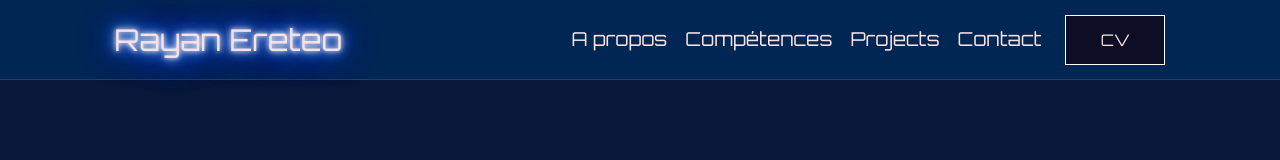
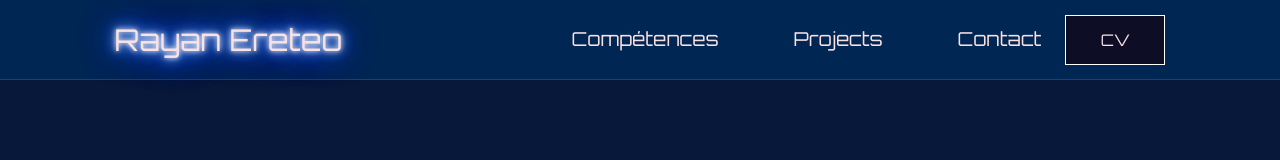
Before and after one commit to RayanEreteo/portfolio, a Next.js app: page / in a window 1280 px wide. Shown: the top 160 px of the page. Built offline with nearby package versions, Linux system fonts and the light colour scheme.

Commit message:
Remove "A propos" link from Navbar component

```diff
--- a/components/Navbar.tsx
+++ b/components/Navbar.tsx
@@ -14,7 +14,6 @@ function Navbar() {
                 <div className="name glow text-[30px]">Rayan Ereteo</div>
                 <div className="right-side inline-flex items-center">
                     <div className="links flex justify-between w-[470px]">
-                        <a href="#about" className='text-[1.2rem] hover:underline hover:scale-105 transition-all'>A propos</a>
                         <a href="#skills" className='text-[1.2rem] hover:underline hover:scale-105 transition-all'>Compétences</a>
                         <a href="#projects" className='text-[1.2rem] hover:underline hover:scale-105 transition-all'>Projects</a>
                         <a href="#contact" className='text-[1.2rem] hover:underline hover:scale-105 transition-all'>Contact</a>
```
